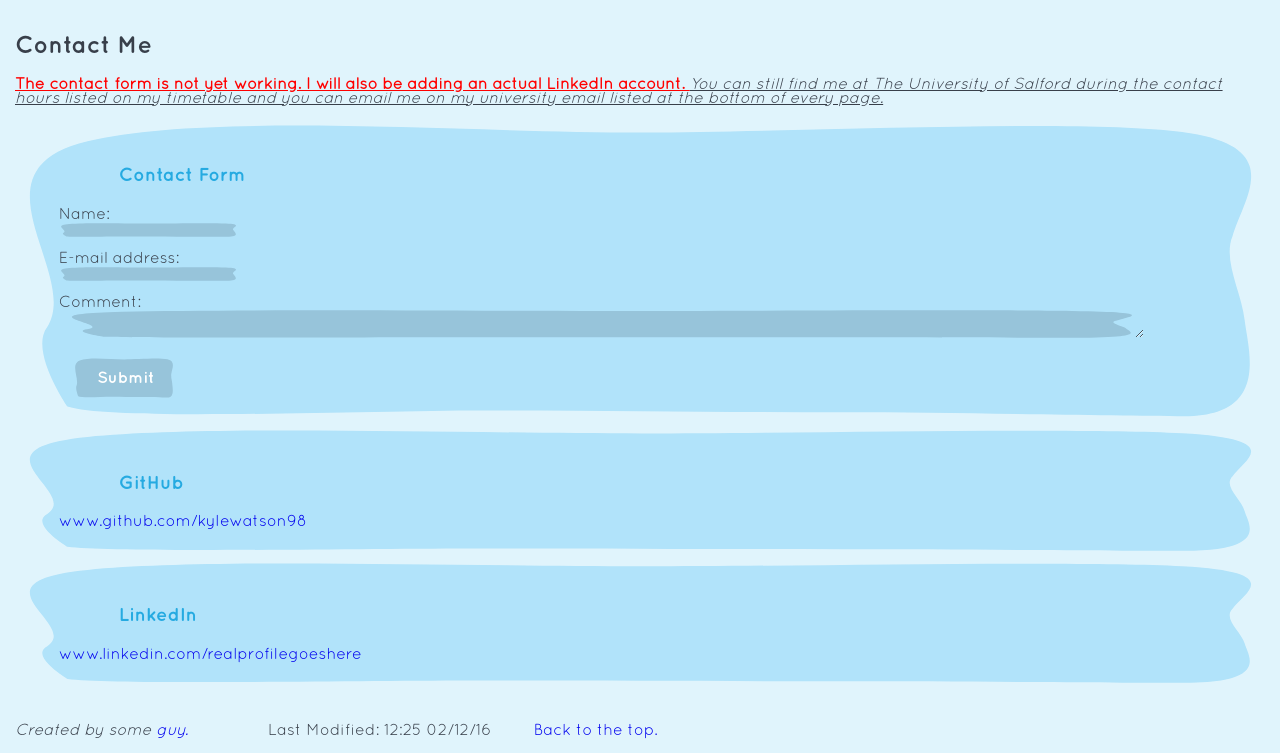
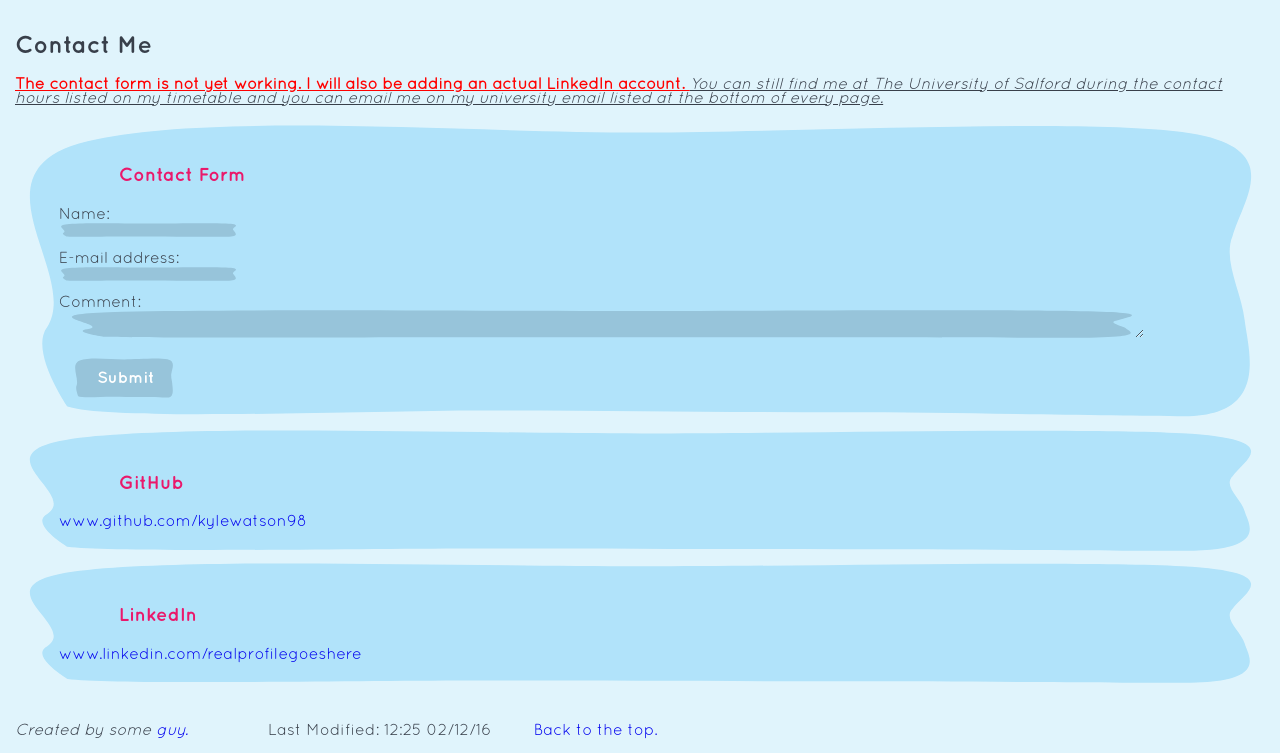
Before and after one commit to kylejwatson/kyles_portfolio, a PHP site: page /contact.html in a window 1280 px wide. Shown: the part 90-843 px from the top of the page. Run offline with PHP 8.4, Linux system fonts and the light colour scheme.

Commit message:
fixed contrast for accessibility

```diff
--- a/style.css
+++ b/style.css
@@ -132,7 +132,7 @@ li > a {
 }
 
 h3 {
-	color:#25aae1;
+	color: #ea186b;
 	background-size: contain !important;
 	padding-top: 8px;
 	padding-left: 60px;
@@ -339,6 +339,7 @@ li.L0,li.L1,li.L2,li.L3,li.L4,li.L5,li.L6,li.L7,li.L8, li.L9 {
 	}
 }
 
+
 @media only screen and (max-width: 768px) {
 	[class*="col-"] {
 		width: 100%;
```
